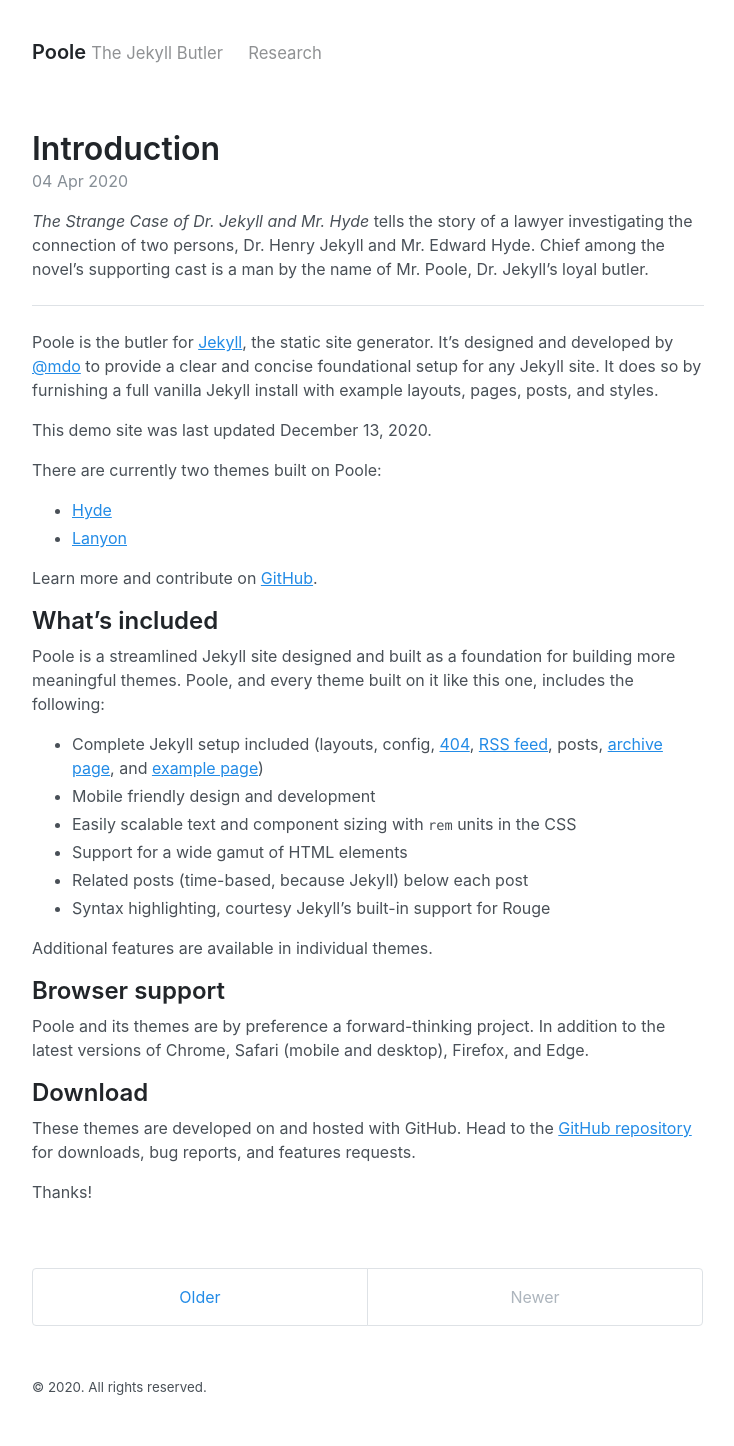
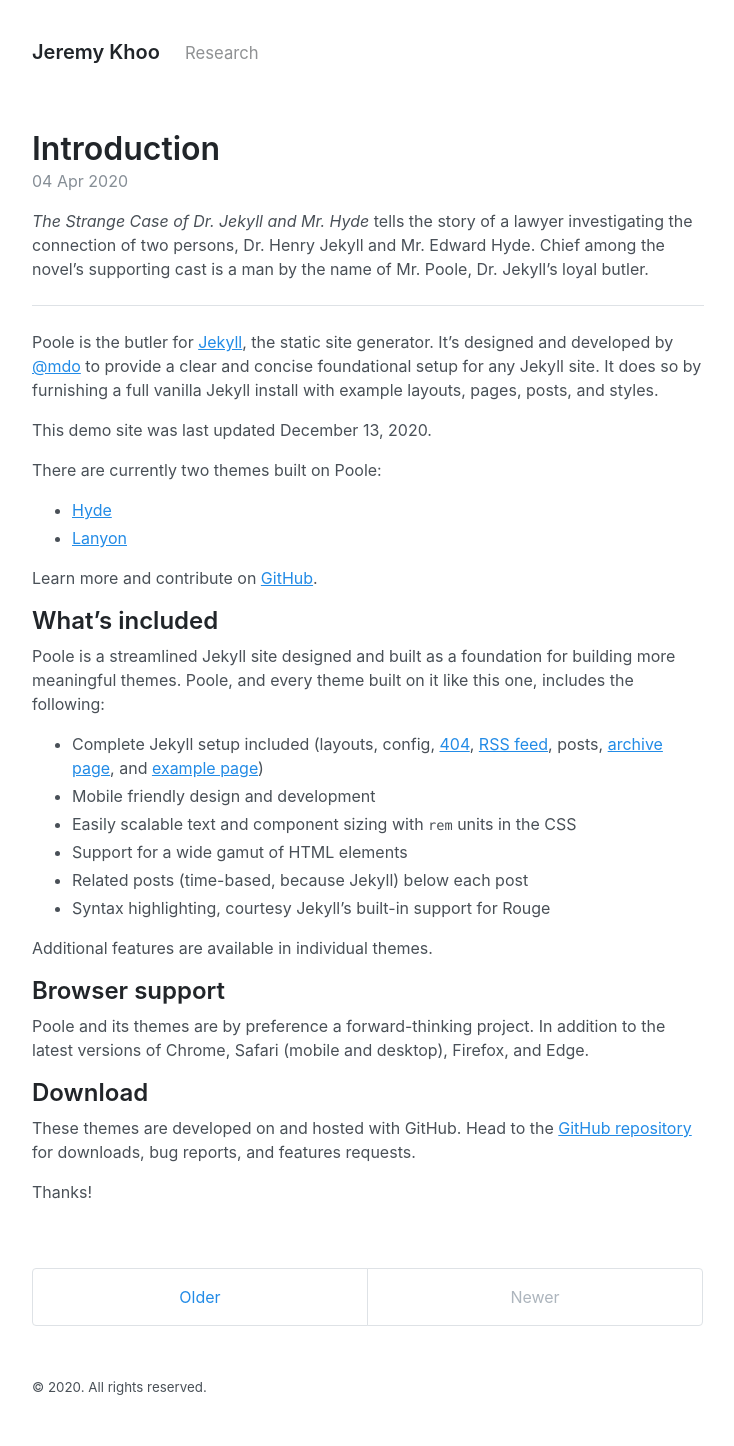
Before and after one commit to jeremy-khoo/jeremy-khoo.github.io, a Jekyll site: the page built from index.html, in a window 1280 px wide. Shown: the whole page, without its empty margins (272-1006 px from the left). Built offline with Jekyll 4.4.1, drawn with Linux system fonts in a browser that asks for light colours; the list of posts is cut into pages by our own code.

Commit message:
header only

```diff
--- a/_config.yml
+++ b/_config.yml
@@ -1,7 +1,7 @@
 # Setup
-title: Poole
-tagline: The Jekyll Butler
-url: https://getpoole.com
+title: Jeremy Khoo
+tagline:
+url: https://jeremy-khoo.github.io
 paginate: 1
 baseurl: ""
 permalink: pretty
@@ -26,10 +26,6 @@
 pages_list:
   Research: '/research'
 
-# Footer links
-fpages_list:
-  email: 'mailto:jkhoo@princeton.edu'
-
 sass:
   sass_dir: _sass
   style: :compressed
--- a/_layouts/default.html
+++ b/_layouts/default.html
@@ -8,7 +8,7 @@
     <div class="container content">
       <header class="masthead">
         <h3 class="masthead-title">
-          <a href="{{ site.baseurl }}/" title="Jeremy Khoo">{{ site.title }}</a>
+          <a href="{{ site.baseurl }}/" title="Home">{{ site.title }}</a>
           <small>{{ site.tagline }}</small>
 
           {% for page in site.pages_list %}
@@ -26,11 +26,6 @@
         <small>
           &copy; <time datetime="{{ site.time | date_to_xmlschema }}">{{ site.time | date: '%Y' }}</time>. All rights reserved.
         </small>
-
-        {% for fpage in site.fpages_list %}
-            &nbsp;&nbsp;&nbsp;
-            <small><a href="{{ page[1]  }}">{{ page[0] }}</a></small>
-        {% endfor %}
       </footer>
     </div>
 
```
